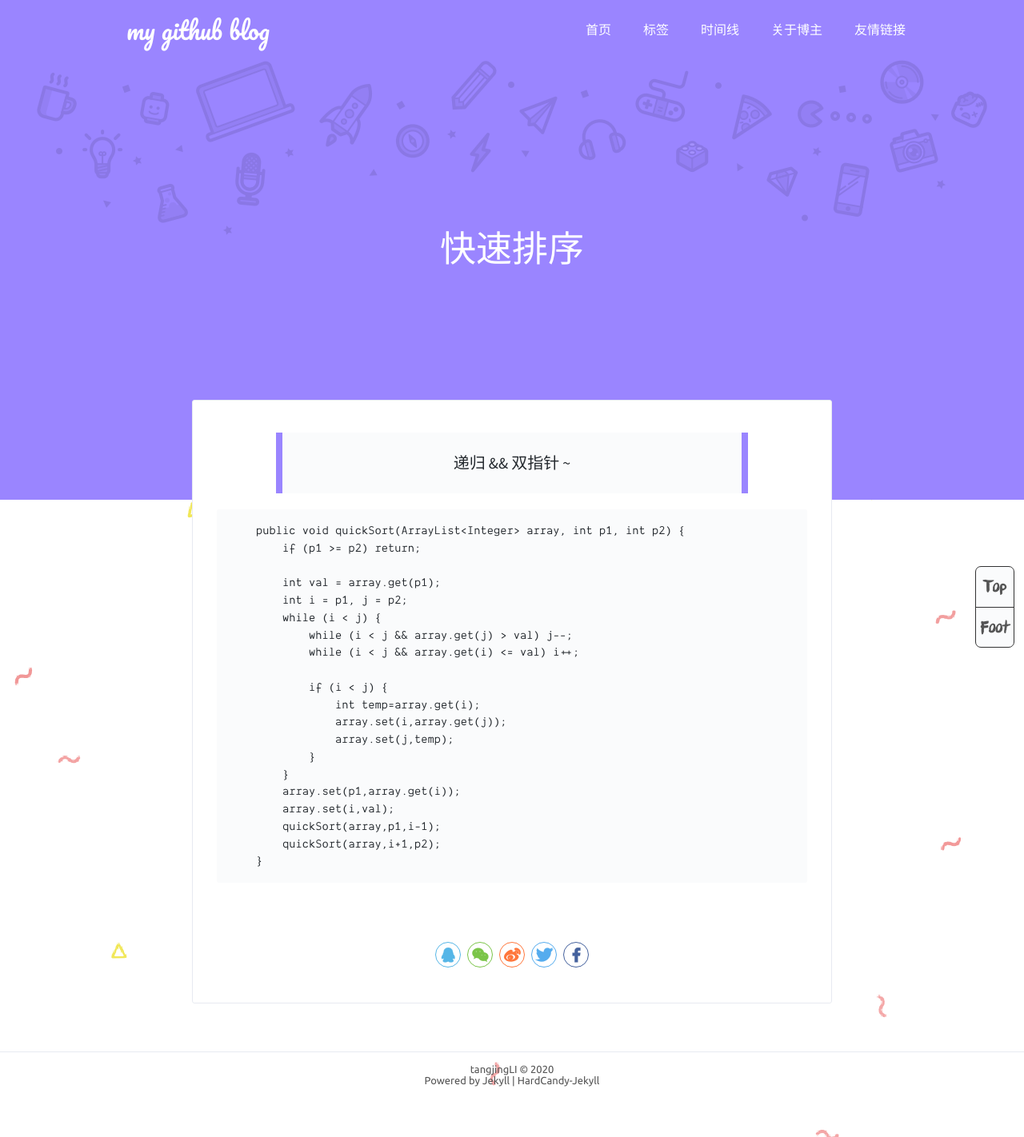
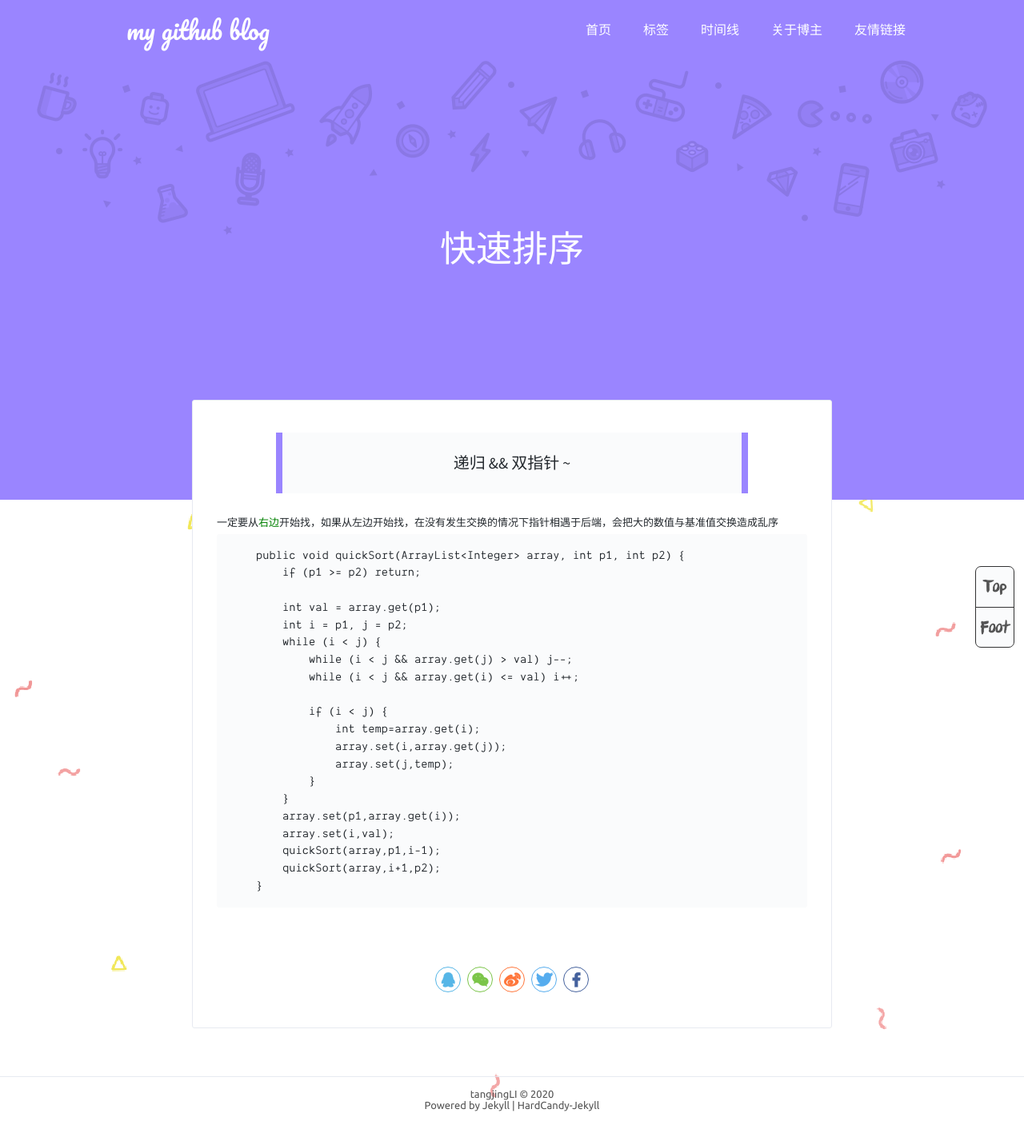
Before and after one commit to tangjingLI/tangjingLI.github.io, a Jekyll site: the page built from _posts/2020-11-18-快速排序.md, in a window 1280 px wide. Shown: the whole page at 80% size. Built offline with Jekyll 4.4.1, drawn with Linux system fonts in a browser that asks for light colours; comment, search, counter and statistics services are not loaded.

Commit message:
20201116

````diff
--- a/_posts/2020-11-18-快速排序.md
+++ b/_posts/2020-11-18-快速排序.md
@@ -6,6 +6,8 @@
 cover: '../assets/20201116-1.png'
 subtitle: '递归 && 双指针 ~'
 ---
+
+<font size=2>一定要从<font color=green>右边</font>开始找，如果从左边开始找，在没有发生交换的情况下指针相遇于后端，会把大的数值与基准值交换造成乱序</font>
 
 ```JAVA
     public void quickSort(ArrayList<Integer> array, int p1, int p2) {
````
